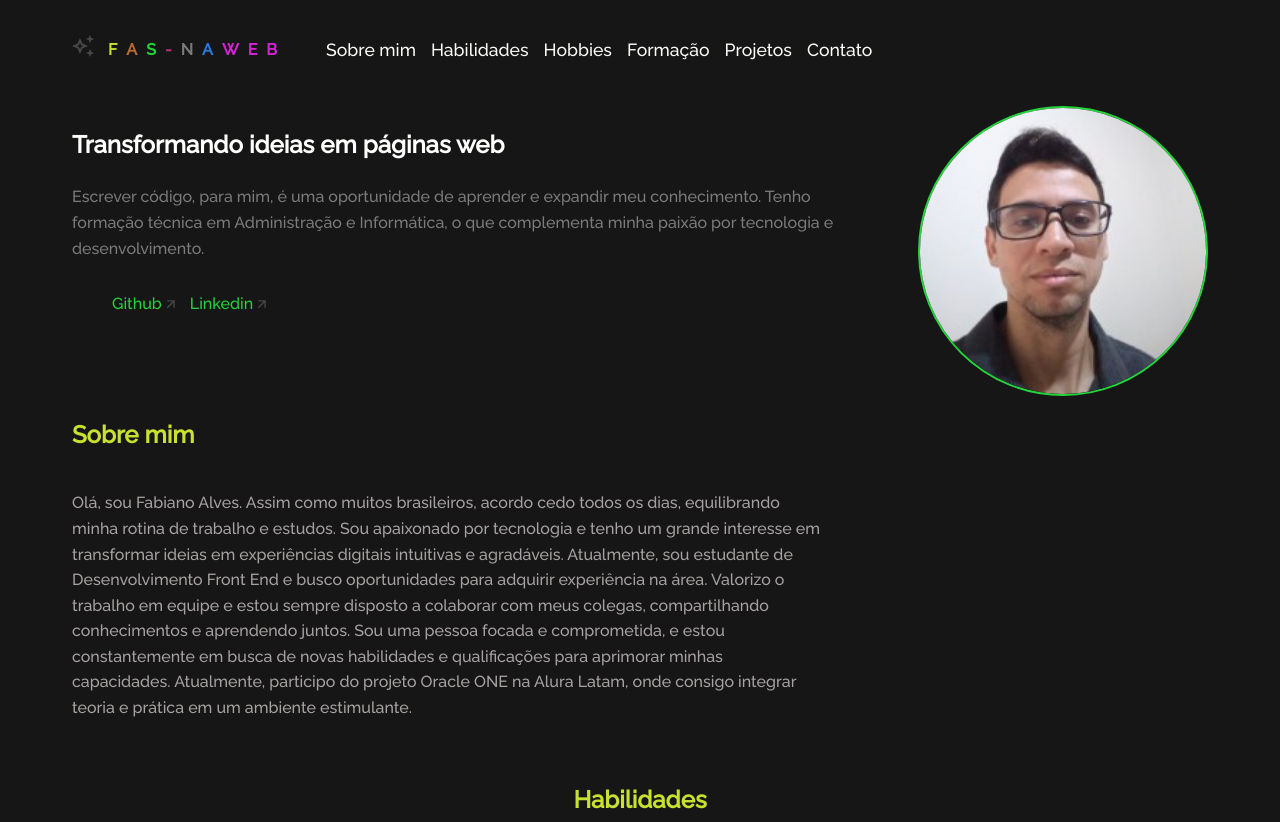
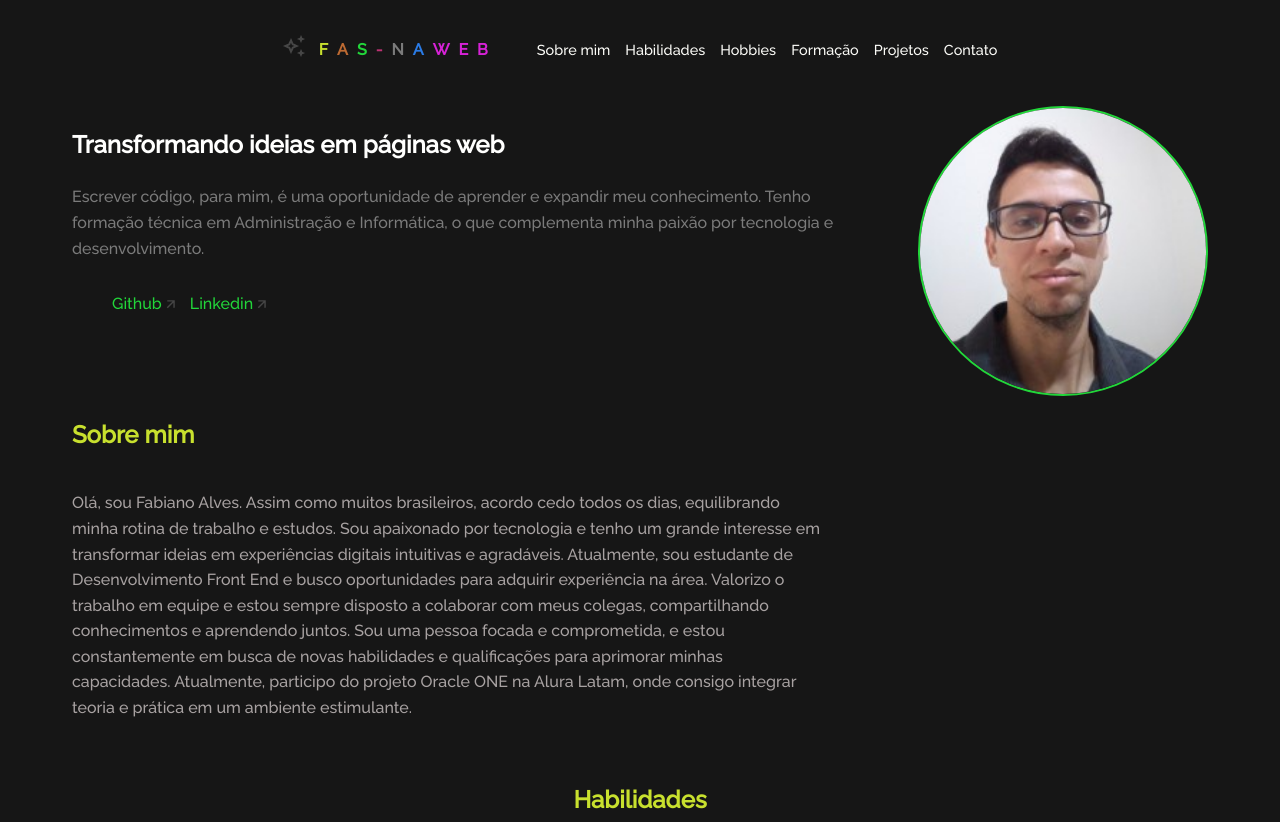
Before and after one commit to Fas-DevNaWeb/Portifolio, a plain HTML site: page index.html in a window 1280 px wide. Shown: the top 822 px of the page. Drawn offline with Linux system fonts and the light colour scheme.

Commit message:
parte do processo terminado

```diff
--- a/css/style.css
+++ b/css/style.css
@@ -424,32 +424,3 @@ h4 {
     justify-content: center;
     gap: 32px;
 }
-
-
-
-
-
-/* Telas mobile */
-@media (min-width: 328px) {
-
-    /* Aqui você pode ajustar ainda mais o design para telas mobile */
-    .cabecalho {
-        width: 1136px;
-        display: flex;
-        padding: 1rem;
-        background-color: write;
-        margin: auto;
-        gap: 9px;
-        align-items: center;
-        justify-content: flex-start;
-    }
-
-    .abecalho__titulo {
-        font-size: 1.8rem;
-    }
-
-    .navegacao__elemento a {
-        font-size: 1.1rem;
-    }
-
-}
```
Also changed, not shown: index.html (+2 -2 lines).
